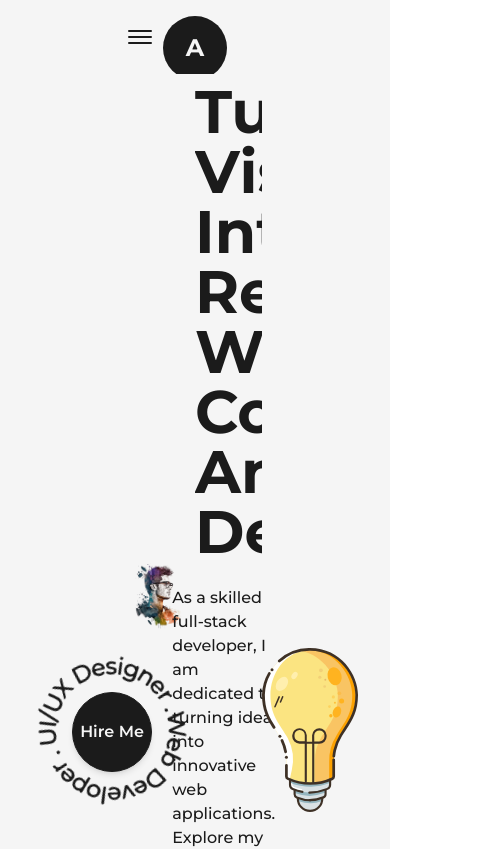
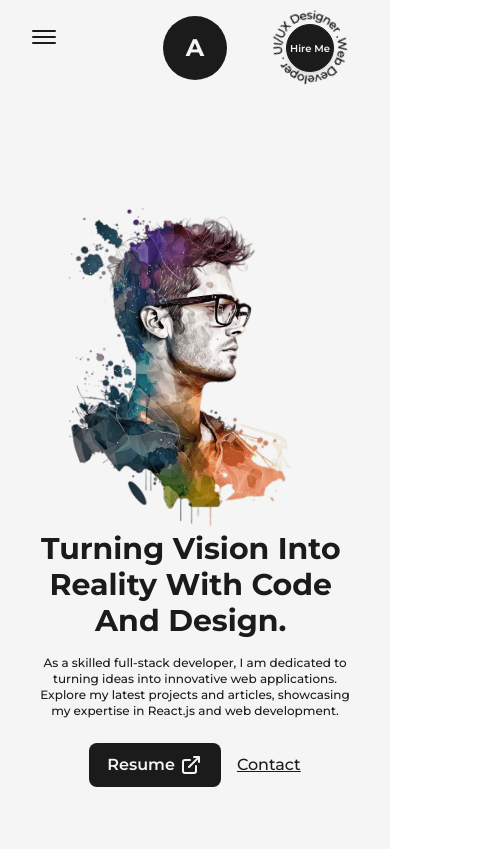
Before and after one commit to AbdelwahabTop/Next.js-Developer-Portfolio, a Next.js app: page / in a window 390 px wide. Shown: the top 849 px of the page, 478 px wide, since content can reach past the window. Built offline with nearby package versions, Linux system fonts and the light colour scheme.

Commit message:
responsive home

```diff
--- a/src/components/AnimatedText.js
+++ b/src/components/AnimatedText.js
@@ -30,7 +30,7 @@
 
 const AnimatedText = ({ text, className = "" }) => {
   return (
-    <div className="w-full mx-auto py-2 flex items-center justify-center text-center overflow-hidden">
+    <div className="w-full mx-auto py-2 flex items-center justify-center text-center overflow-hidden sm:py-0">
       <motion.h1
         className={`inline-block w-full text-dark font-bold capitalize text-8xl dark:text-light ${className}`}
         variants={quote}
--- a/src/components/HireMe.js
+++ b/src/components/HireMe.js
@@ -4,8 +4,8 @@
 
 const HireMe = () => {
   return (
-    <div className="fixed left-4 bottom-4 flex items-center justify-center overflow-hidden">
-      <div className="w-48 h-auto flex items-center justify-center relative">
+    <div className="fixed left-4 bottom-4 flex items-center justify-center overflow-hidden md:right-8 md:left-auto md:top-0 md:bottom-auto md:absolute">
+      <div className="w-48 h-auto flex items-center justify-center relative md:w-24">
         <CircularText
           className={"fill-dark animate-spin-slow dark:fill-light"}
         />
@@ -19,6 +19,8 @@
 
           dark:bg-light dark:text-dark hover:dark:bg-dark hover:dark:text-light
           hover:dark:border-light
+
+          md:w-12 md:h-12 md:text-[10px]
         "
         >
           Hire Me
--- a/src/components/Layout.js
+++ b/src/components/Layout.js
@@ -3,7 +3,7 @@
 const Layout = ({ children, className = "" }) => {
   return (
     <div
-      className={`w-full h-full inline-block z-0 bg-light p-32 dark:bg-dark ${className}`}
+      className={`w-full h-full inline-block z-0 bg-light p-32 dark:bg-dark xl:p-24 lg:p-16 md:p-12 sm:p-8 ${className}`}
     >
       {children}
     </div>
--- a/src/components/NavBar.js
+++ b/src/components/NavBar.js
@@ -72,7 +72,7 @@
   };
 
   return (
-    <header className="w-full px-32 py-8 font-medium flex items-center justify-between dark:text-light relative">
+    <header className="w-full px-32 py-8 font-medium flex items-center justify-between dark:text-light relative z-10 lg:px-16 md:px-12 sm:px-8">
       {/* Toggle Icon */}
       <button
         className="flex-col justify-center items-center hidden lg:flex"
--- a/src/pages/index.js
+++ b/src/pages/index.js
@@ -16,29 +16,31 @@
         <meta name="description" content="Generated by create next app" />
       </Head>
       <main className="flex items-center text-dark w-full min-h-screen dark:text-light ">
-        <Layout className="pt-0">
-          <div className="flex items-center justify-between w-full">
-            <div className="w-1/2">
+        <Layout className="pt-0 md:pt-16 sm:pt-8">
+          <div className="flex items-center justify-between w-full lg:flex-col">
+            <div className="w-1/2 md:w-full">
               <Image
                 src={profilePic}
                 alt="Abdelwahab"
-                className="w-full h-auto"
+                className="w-full h-auto lg:hidden md:inline-block md:w-full"
                 priority
                 sizes="(max-width: 768px) 100vw, (max-width: 1200px) 50vw, 50vw"
               />
             </div>
-            <div className="w-1/2 flex flex-col items-center self-center">
+            <div className="w-1/2 flex flex-col items-center self-center lg:w-full lg:text-center">
               <AnimatedText
                 text="Turning Vision Into Reality With Code And Design."
-                className="!text-6xl !text-left"
+                className="!text-6xl !text-left
+                xl:!text-5xl lg:!text-center lg:!text-6xl md:!text-5xl sm:!text-3xl
+                "
               />
-              <p className="my-4 text-base font-medium">
+              <p className="my-4 text-base font-medium md:text-sm sm:text-xs">
                 As a skilled full-stack developer, I am dedicated to turning
                 ideas into innovative web applications. Explore my latest
                 projects and articles, showcasing my expertise in React.js and
                 web development.
               </p>
-              <div className="flex items-center self-start mt-2">
+              <div className="flex items-center self-start mt-2 lg:self-center">
                 <Link
                   href="/dummy.pdf"
                   target={"_blank"}
@@ -46,7 +48,7 @@
                   hover:bg-light hover:text-dark border-2 border-solid border-transparent hover:border-dark
 
                   dark:bg-light dark:text-dark hover:dark:bg-dark hover:dark:text-light
-                  hover:dark:border-light
+                  hover:dark:border-light md:p-2 md:px-4 md:text-base
                   "
                   download={true}
                 >
@@ -55,7 +57,7 @@
                 <Link
                   href="mailto:mramged936@gmail.com"
                   target={"_blank"}
-                  className="ml-4 text-lg font-medium capitalize text-dark underline dark:text-light"
+                  className="ml-4 text-lg font-medium capitalize text-dark underline dark:text-light md:text-base"
                 >
                   Contact
                 </Link>
@@ -66,7 +68,7 @@
 
         <HireMe />
 
-        <div className="absolute right-8 bottom-8 inline-block w-24">
+        <div className="absolute right-8 bottom-8 inline-block w-24 md:hidden">
           <Image src={lightBulb} alt="Abdo" className="w-full h-auto" />
         </div>
       </main>
```
